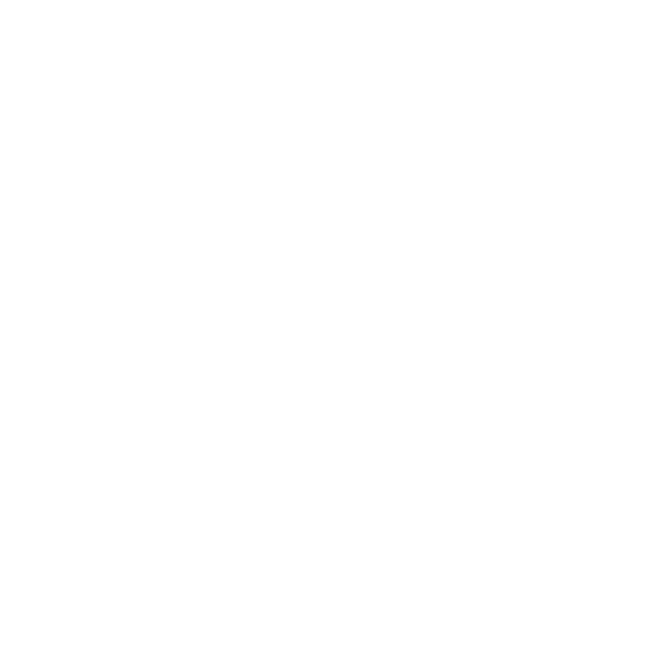
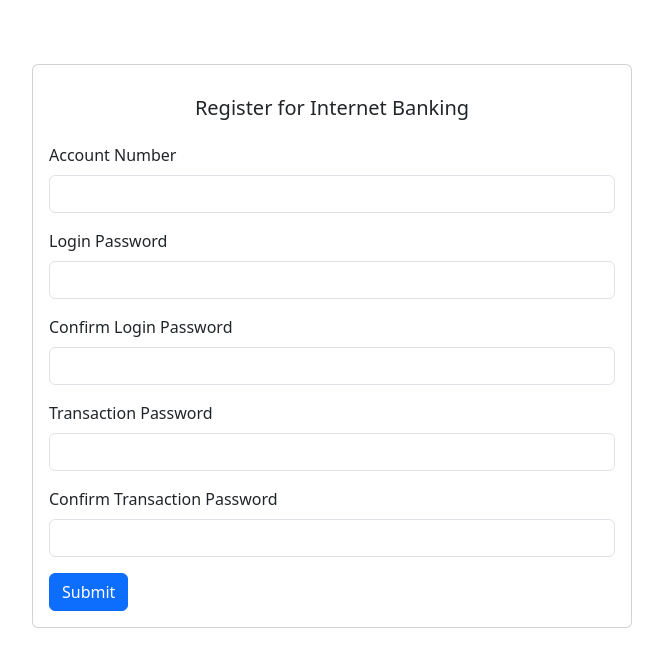
Before and after one commit to dmachine7/batch-training, a React (Create React App) app: page /registeracc in a window 1280 px wide. Before the commit this address had no page. Shown: the top 666 px of the page, without its empty margins (308-971 px from the left). Built offline with nearby package versions, Linux system fonts and the light colour scheme.

Commit message:
account registration done

```diff
--- a/src/App.js
+++ b/src/App.js
@@ -13,6 +13,7 @@ import UserDetails from './Components/UserDetails';
 import '../node_modules/bootstrap/dist/css/bootstrap.min.css';
 import '../node_modules/react-toastify/dist/ReactToastify.css';
 import { ToastContainer } from 'react-toastify';
+import RegisterAccount from './Components/RegisterAccount';
 
 function App() {
   return (
@@ -27,6 +28,7 @@ function App() {
         <Route path="/history" element={<TransactionHistory />} />
         <Route path="/user" element={<UserDetails />} />
         <Route path="/signup" element={<Sign_up />} />
+        <Route path="/registeracc" element={<RegisterAccount />} />
       </Routes>
     </div>
   );
--- /dev/null
+++ b/src/Components/RegisterAccount.jsx
@@ -0,0 +1,191 @@
+import React, { useState } from "react";
+import { Form, Button, Card, Row, Col } from "react-bootstrap";
+
+const RegisterAccount = () => {
+
+    const [details, setDetails] = useState({});
+    const [formData, setFormData] = useState({
+        acc_no: "",
+        login_pass: "",
+        confirm_login_pass: "",
+        trans_pass: "",
+        confirm_trans_pass: "",
+        // otp: "",
+    });
+
+    const [error, setError] = useState("");
+
+    const handleChange = (e) => {
+        const { name, value } = e.target;
+        setFormData((prevData) => ({
+            ...prevData,
+            [name]: value,
+        }));
+    };
+
+    const getAccount = (acc_no) => {
+        console.log(acc_no);
+        // var requestOptions = {
+        //   method: "GET",
+        //   redirect: "follow",
+        //   headers: {"Content-Type": "application/json"}
+        // };
+
+        // fetch("localhost://8080/api/account/id", requestOptions)
+        //   .then((response) => response.json())
+        //   .then((result) => setDetails(result))
+        //   .catch((error) => console.log("error", error));
+        //   console.log(details,"account details");
+    };
+
+    const handleSubmit = (e) => {
+        e.preventDefault();
+        // if(formData.acc_no == "" || formData.login_pass== "" || formData.confirm_login_pass == "" || formData.trans_pass == "" ||
+        //  formData.confirm_trans_pass == "") {
+        //     console.log("fill all the fields");
+        //     return;
+        //  }
+
+        if (formData.login_pass !== formData.confirm_login_pass) {
+            setError("login password does not match");
+            console.log("login password does not match ");
+            return;
+        }
+        if (formData.trans_pass !== formData.confirm_trans_pass) {
+            setError("transaction password does not match ");
+            console.log("transaction password does not match ");
+            return;
+        }
+        setError("");
+        console.log(formData, "user");
+        // getAccount(formData.acc_no);
+        console.log(formData.acc_no);
+        var requestOptions = {
+            method: "GET",
+            redirect: "follow",
+            headers: { "Content-Type": "application/json" }
+        };
+
+        fetch(`http://localhost:8080/api/account/${formData.acc_no}`, requestOptions)
+            .then((response) => response.json())
+            .then((result) => setDetails(result))
+            .catch((error) => console.log("error", error));
+
+
+        console.log(details, "account details");
+        console.log(formData.acc_no, details.acc_no);
+
+        if (formData.acc_no == details.acc_no) {
+            var requestOptions =
+            console.log("im in")
+            fetch("http://localhost:8080/api/account/sendData", {
+                method: "POST",
+                redirect: "follow",
+                headers: {
+                    "Content-Type": "application/json"
+                },
+
+                //make sure to serialize your JSON body
+                body: JSON.stringify({
+                    "acc_no" : formData.acc_no,
+                    "log_pass": formData.login_pass,
+                    "trans_pass": formData.trans_pass,
+                    "user_id": "7",
+                    "customer_id": 35,
+                })
+            })
+                .then((response) => {
+                    //do something awesome that makes the world a better place
+                    console.log(response,"post done");
+                });
+        }
+
+
+        // localhost://8080/api/account/id
+
+    };
+    return (
+        <div className="wrapper">
+            <Card style={{ width: "600px" }}>
+                <Card.Body>
+                    <Card.Title style={{ textAlign: "center", padding: "15px" }}>Register for Internet Banking</Card.Title>
+                    <Form onSubmit={handleSubmit}>
+                        {/* <Row> */}
+                        <Col>
+                            <Form.Group className="mb-3" controlId="acc_no">
+                                <Form.Label>Account Number</Form.Label>
+                                <Form.Control
+                                    type="Number"
+                                    name="acc_no"
+                                    value={formData.acc_no}
+                                    onChange={handleChange}
+                                    required
+                                />
+                            </Form.Group>
+                        </Col>
+                        <Col>
+                            <Form.Group className="mb-3" controlId="login_pass">
+                                <Form.Label>Login Password</Form.Label>
+                                <Form.Control
+                                    type="password"
+                                    name="login_pass"
+                                    value={formData.login_pass}
+                                    onChange={handleChange}
+                                    minLength={5}
+                                    maxLength={10}
+                                    required
+                                />
+                            </Form.Group>
+                        </Col>
+                        {/* </Row> */}
+
+                        <Form.Group className="mb-3" controlId="confirm_login_pass">
+                            <Form.Label>Confirm Login Password</Form.Label>
+                            <Form.Control
+                                type="password"
+                                name="confirm_login_pass"
+                                value={formData.confirm_login_pass}
+                                onChange={handleChange}
+                                minLength={5}
+                                maxLength={10}
+                                required
+                            />
+                        </Form.Group>
+
+                        <Form.Group className="mb-3" controlId="trans_pass">
+                            <Form.Label>Transaction Password</Form.Label>
+                            <Form.Control
+                                type="password"
+                                name="trans_pass"
+                                value={formData.trans_pass}
+                                onChange={handleChange}
+                                minLength={4}
+                                maxLength={4}
+                                required
+                            />
+                        </Form.Group>
+
+                        <Form.Group className="mb-3" controlId="confirm_trans_pass">
+                            <Form.Label>Confirm Transaction Password</Form.Label>
+                            <Form.Control
+                                type="password"
+                                name="confirm_trans_pass"
+                                value={formData.confirm_trans_pass}
+                                onChange={handleChange}
+                                minLength={4}
+                                maxLength={4}
+                                required
+                            />
+                        </Form.Group>
+                        <p style={{ color: "red" }}>{error}</p>
+                        <Button variant="primary" type="submit">
+                            Submit
+                        </Button>
+                    </Form>
+                </Card.Body>
+            </Card>
+        </div>
+    )
+}
+
+export default RegisterAccount
--- a/src/Components/TransactionHistory.jsx
+++ b/src/Components/TransactionHistory.jsx
@@ -32,12 +32,14 @@ const TransactionHistory = () => {
     var requestOptions = {
       method: "GET",
       redirect: "follow",
+      headers: {"Content-Type": "application/json"}
     };
 
-    fetch("http://localhost:3030/posts", requestOptions)
+    fetch("http://localhost:8080/api/transaction/getAll", requestOptions)
       .then((response) => response.json())
       .then((result) => setPosts(result))
       .catch((error) => console.log("error", error));
+      // console.log(posts,"transactions");
   };
 
   useEffect(() => {
@@ -52,7 +54,7 @@ const TransactionHistory = () => {
       </div>
 
       <div>
-        <table class="table table-bordered">
+        <table style={{margin: "10px 20px"}} class="table table-bordered">
           <thead class="thead-dark">
             <tr>
               <th scope="col">Transaction Id</th>
```
